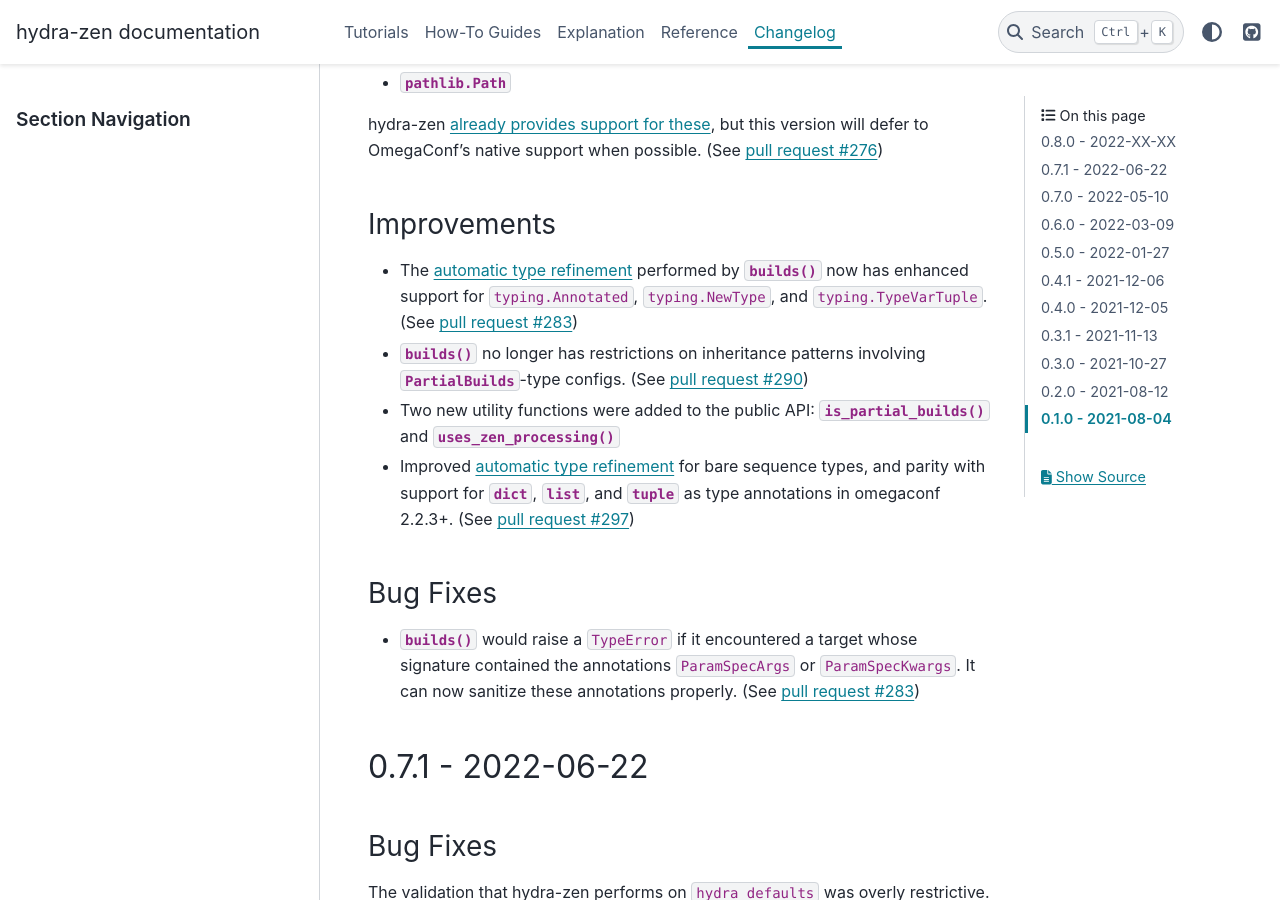
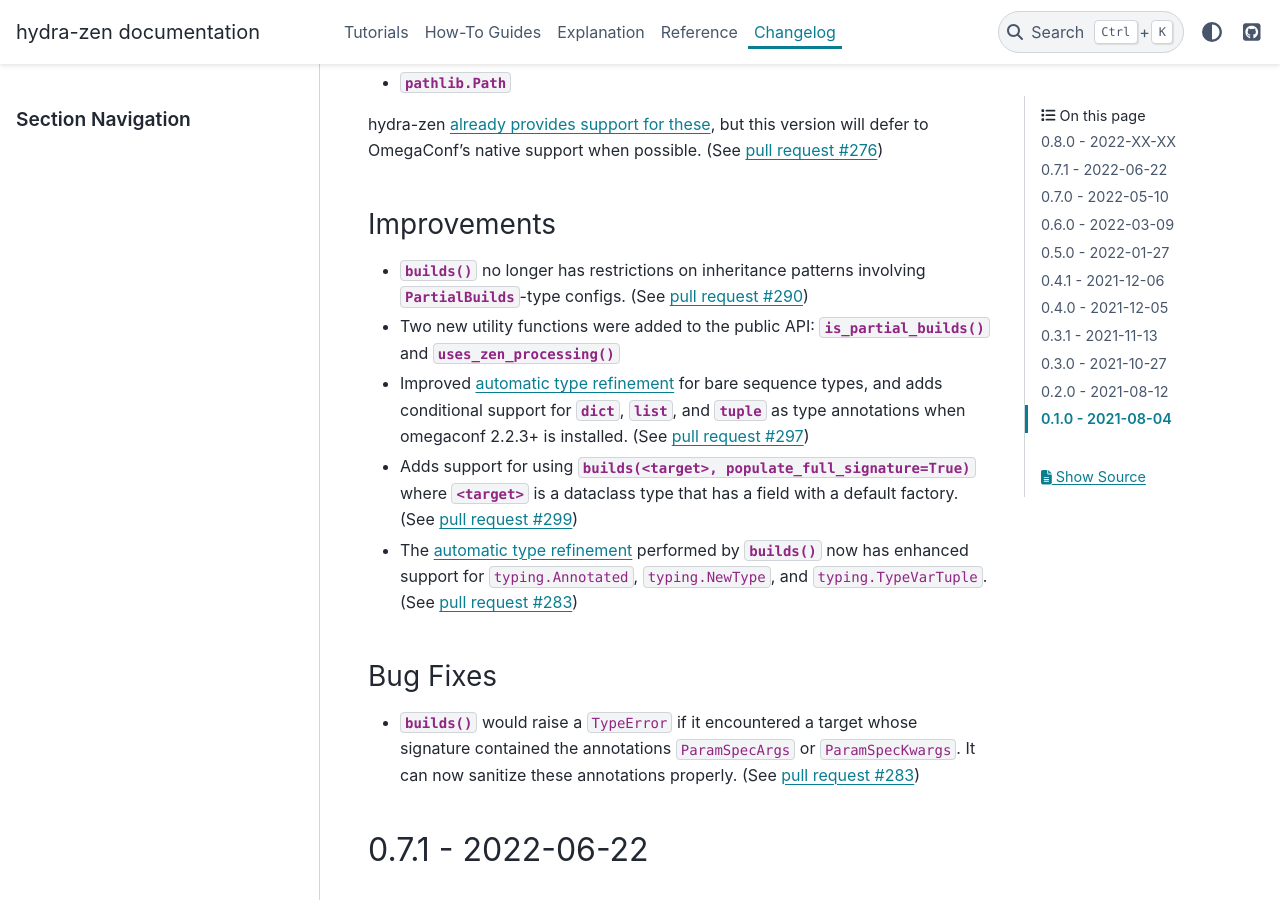
Before and after one commit to mit-ll-responsible-ai/hydra-zen, a Sphinx documentation site: the page built from docs/source/changes.rst, in a window 1280 px wide and 900 px high, scrolled down 607 px. Built offline with Sphinx 7.4.7 and the PyData theme 0.15.4, drawn with Linux system fonts in a browser that asks for light colours; the version number could not be read and is left out.

Commit message:
update changelog

```diff
--- a/docs/source/changes.rst
+++ b/docs/source/changes.rst
@@ -28,10 +28,11 @@
 
 Improvements
 ------------
-- The :ref:`automatic type refinement <type-support>` performed by :func:`~hydra_zen.builds` now has enhanced support for ``typing.Annotated``, ``typing.NewType``, and ``typing.TypeVarTuple``. (See :pull:`283`)
 - :func:`~hydra_zen.builds` no longer has restrictions on inheritance patterns involving `PartialBuilds`-type configs. (See :pull:`290`)
 - Two new utility functions were added to the public API: :func:`~hydra_zen.is_partial_builds` and :func:`~hydra_zen.uses_zen_processing`
-- Improved :ref:`automatic type refinement <type-support>` for bare sequence types, and parity with support for `dict`, `list`, and `tuple` as type annotations in omegaconf 2.2.3+. (See :pull:`297`)
+- Improved :ref:`automatic type refinement <type-support>` for bare sequence types, and adds conditional support for `dict`, `list`, and `tuple` as type annotations when omegaconf 2.2.3+ is installed. (See :pull:`297`)
+- Adds support for using `builds(<target>, populate_full_signature=True)` where `<target>` is a dataclass type that has a field with a default factory. (See :pull:`299`)
+- The :ref:`automatic type refinement <type-support>` performed by :func:`~hydra_zen.builds` now has enhanced support for ``typing.Annotated``, ``typing.NewType``, and ``typing.TypeVarTuple``. (See :pull:`283`)
 
 Bug Fixes
 ---------
```
